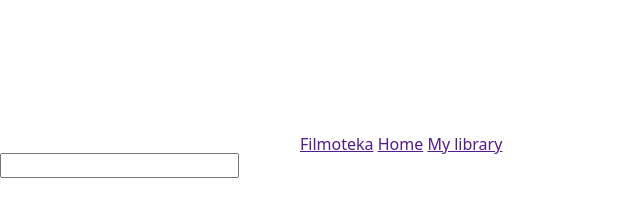
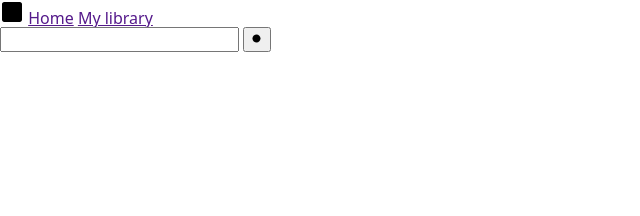
Before and after one commit to SergeySharashkin/js-comand-prog, a website built with Parcel: page src/index.html in a window 1280 px wide. Shown: the whole page, without its empty margins (0-640 px from the left). Built offline with nearby package versions, Linux system fonts and the light colour scheme.

Commit message:
Добавляет свг-иконки

```diff
--- a/src/partials/header.html
+++ b/src/partials/header.html
@@ -1,10 +1,11 @@
 <header class="header">
   <a href="" class="header__logo"
-    ><svg class="logo__image"></svg><span class="logo__text">Filmoteka</span></a
+    ><svg class="logo__image" width="24" height="24"><use href="../src/images/icons.svg#icon-film"></use></svg><span class="logo__text">Filmoteka</span></a
   >
   <a href="" class="header__home-link">Home</a>
   <a href="" class="header__my-library-link">My library</a>
 </header>
 <label for="">
     <input type="text" class="header__input" name="search">
+    <button type="submit" class="search-btn"><svg width="12" height="12"><use href="../src/images/icons.svg#icon-search"></use></svg></button>
 </label>
--- a/src/sass/partials/_header.scss
+++ b/src/sass/partials/_header.scss
@@ -0,0 +1,3 @@
+.logo__text {
+    display: none;
+}
```
